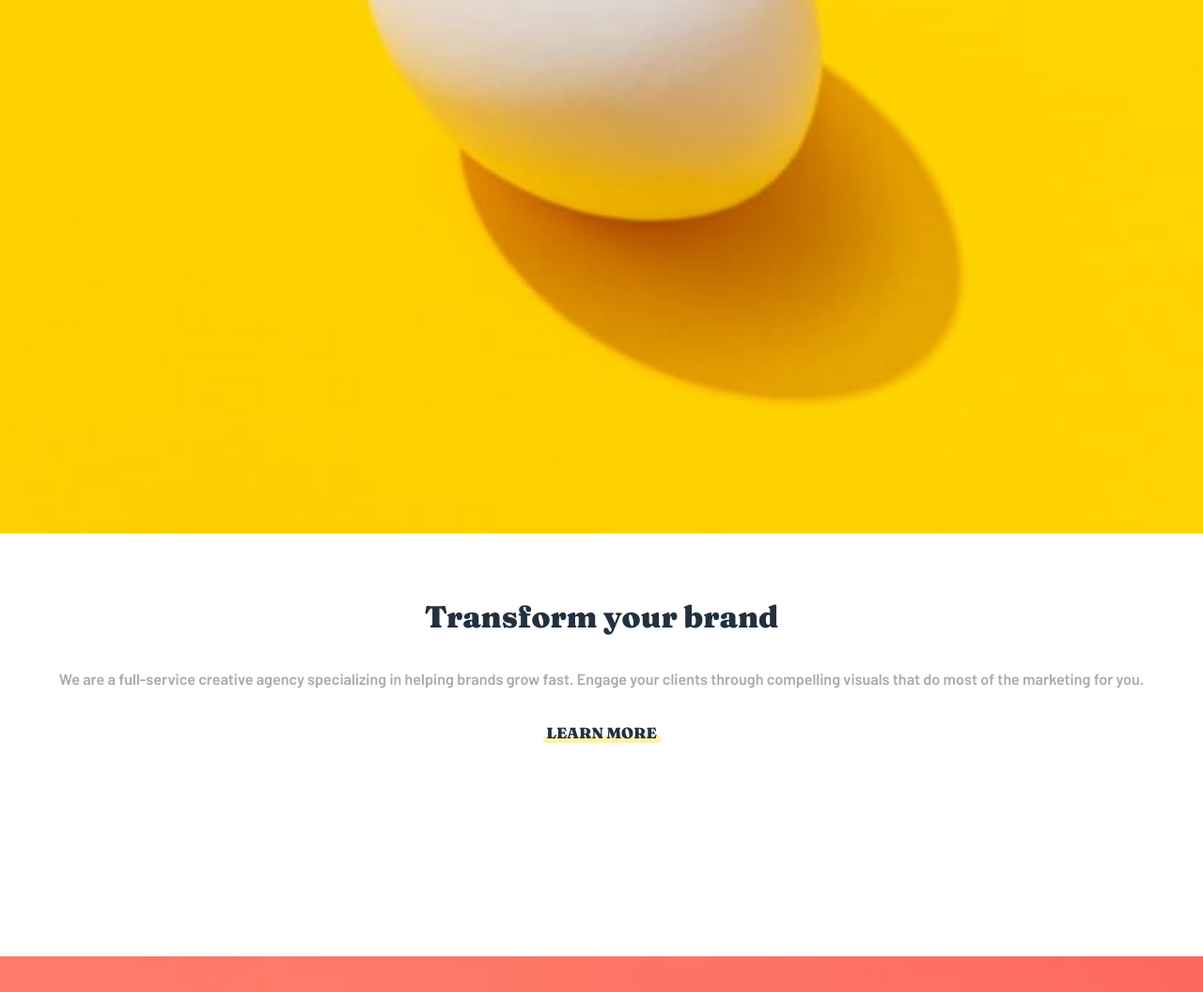
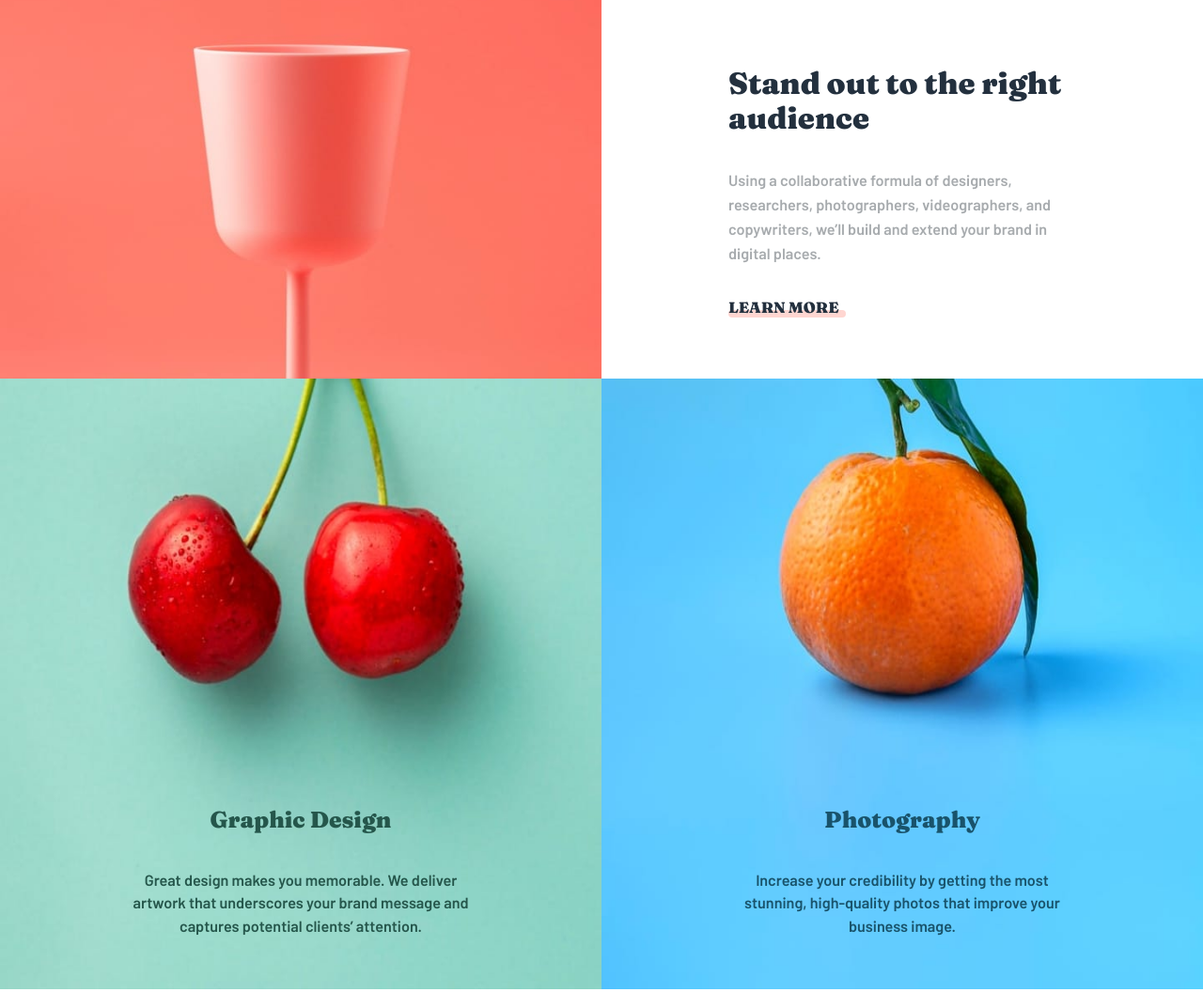
Before and after one commit to dgknfordevelop/sunnyside-agency-landing-page, a website: page index.html in a window 1280 px wide. Shown: the part 1042-2098 px from the top of the page at 94% size. Drawn offline with Linux system fonts and the light colour scheme.

Commit message:
showcase for tablet and bigger screen size coded

```diff
--- a/index.html
+++ b/index.html
@@ -44,7 +44,7 @@
       <a class="header-nav-link" href="#">Services</a>
       <a class="header-nav-link" href="#">Projects</a>
 
-      <button class="header-nav-button">
+      <button type="button" class="header-nav-button">
         CONTACT
       </button>
     </nav>
@@ -74,7 +74,7 @@
           Engage your clients through compelling visuals that do most of the marketing for you.</p>
 
 
-        <a href="#" class="showcase-item-link showcase-item-link-underline">Learn more</a>
+        <a href="#" class="showcase-item-link showcase-item-link-yellow showcase-item-link-yellow-underline">Learn more</a>
 
       </div>
 
@@ -97,7 +97,7 @@
           build and extend your brand in digital places.</p>
 
 
-        <a href="#" class="showcase-item-link showcase-item-link-underline">Learn more</a>
+        <a href="#" class="showcase-item-link showcase-item-link-purple showcase-item-link-purple-underline">Learn more</a>
       </div>
 
     </div>
--- a/scss/components/header.scss
+++ b/scss/components/header.scss
@@ -14,7 +14,7 @@
 
     @include responsive() {
         --header-color: #3ebfff;
-        background-image: url(img/image-header-desktop.jpg);
+        background-image: url(img/image-desktop-header.jpg);
     }
 
 
@@ -61,7 +61,6 @@
             padding-block-start: 10px;
             inset-block-start: 0;
             inset-inline-end: 40px;
-            border: 1px solid red;
             width: 80%;
             flex-direction: row;
             justify-content: flex-end;
@@ -94,6 +93,7 @@
             border-radius: 40px;
             background-color: var(--yellow);
             color: var(--desaturated-blue);
+            cursor: pointer;
             @include responsive("desktop"){
                 background-color: var(--white);
                 font-weight: 900;
--- a/scss/components/showcase.scss
+++ b/scss/components/showcase.scss
@@ -1,7 +1,22 @@
 .showcase{
     font-family: var(--family-fraunces);
+    @include responsive("desktop"){
+        display: grid;
+        grid-template-columns: 1fr 1fr;
+        grid-template-rows: 1fr 1fr;
+    }
 
     &-item{
+        display: flex;
+        justify-content: center;
+        font-size: 0.9rem;
+
+        @include responsive(){
+            font-size: 1.2rem;
+        }
+        @include responsive("desktop"){
+            font-size: 0.9rem;
+        }
 
         img{
             width: 100%;
@@ -15,6 +30,14 @@
             padding-inline-start: 15px;
             padding-inline-end: 15px;
             text-align: center;
+            @include responsive(){
+                justify-content: space-around;
+            }
+            @include responsive("desktop"){
+                text-align: left;
+                width: 400px;
+                justify-content: center;
+            }
         }
 
         &-header{
@@ -35,6 +58,7 @@
             color: var(--desaturated-blue);
             font-weight: 900;
 
+            &-yellow{
                 &-underline{
                     &::after{
                         content:"";
@@ -46,16 +70,88 @@
                         background-color: var(--yellow);
                         z-index: -1;
                         border-radius: 10px;
+                        @include responsive(){
+                            width: 170px;
+                            height: 15px;
+                        }
+                        @include responsive("desktop"){
+                            width: 125px;
+                            height: 8px;
+                        }
                     }
                 }
             }
 
-        &-1{
+            &-purple{
+                &-underline{
+                    &::after{
+                        content:"";
+                        position: absolute;
+                        inset-block-start:12px;
+                        width: 125px;
+                        height: 8px;
+                        opacity: 0.3;
+                        background-color: var(--soft-red);
+                        z-index: -1;
+                        border-radius: 10px;
+                        @include responsive(){
+                            width: 170px;
+                            height: 15px;
+                        }
+                        @include responsive("desktop"){
+                            width: 125px;
+                            height: 8px;
+                        }
+                    }
+                }
+            }
+            @include responsive("desktop"){
+                justify-content: left;
+            }
 
         }
+
+        &-1{
+            @include responsive("desktop"){
+                grid-column: 2 / 3;
+                grid-row: 1 / 2;
+                height: 450px;
+                background-image: url(img/image-desktop-transform.jpg);
+                background-size: 100% 100%;
+               img{
+                   display: none;
+               }
+            }
+        }
+
         &-2{
             height: 450px;
-            font-size: 0.9rem;
+            padding-block-start: 50px;
+            padding-inline:15px;
+            color: var(--desaturated-blue);
+            &-text{
+                line-height: 1.6;
+                color: var(--grayish-blue);
+            }
+            @include responsive("desktop"){
+                grid-column: 1 / 2;
+                grid-row: 1 / 2;
+            }
+        }
+
+        &-3{
+            @include responsive(){
+                height: 450px;
+                background-image: url(img/image-desktop-stand-out.jpg);
+                background-size: 100% 100%;
+               img{
+                   display: none;
+               }
+            }
+        }
+
+        &-4{
+            height: 450px;
             padding-block-start: 50px;
             padding-inline:15px;
             color: var(--desaturated-blue);
@@ -64,41 +160,42 @@
                 color: var(--grayish-blue);
             }
         }
-        &-3{
 
-        }
-        &-4{
-            height: 450px;
-            font-size: 0.9rem;
-            padding-block-start: 50px;
-            padding-inline:15px;
-            color: var(--desaturated-blue);
-            &-text{
-                line-height: 1.6;
-                color: var(--grayish-blue);
-            }
-        }
         &-5{
-            display: flex;
             align-items: flex-end;
             height: 650px;
-            font-size: 0.9rem;
             line-height: 1.5;
             background-image: url(img/image-graphic-design.jpg);
             background-size: 100% 100%;
             color: var(--desaturated-cyan);
+            @include responsive(){
+                background-image: url(img/image-desktop-graphic-design.jpg);
+                background-size: 100% 100%;
+            }
+            @include responsive("desktop"){
+                .showcase-item-wrapper{
+                    text-align: center;
+                }
+            }
+        }
 
-
-        }
         &-6{
-            display: flex;
             align-items: flex-end;
             height: 650px;
-            font-size: 0.9rem;
+            text-align: center;
             line-height: 1.5;
             background-image: url(img/image-photography.jpg);
             background-size: 100% 100%;
             color: var(--dark-blue);
+            @include responsive(){
+                background-image: url(img/image-desktop-photography.jpg);
+                background-size: 100% 100%;
+            }
+            @include responsive("desktop"){
+                .showcase-item-wrapper{
+                    text-align: center;
+                }
+            }
 
         }
 
```
Also changed, not shown: img/image-desktop-gallery-cone.jpg (added), img/image-desktop-gallery-milkbottles.jpg (added), img/image-desktop-gallery-orange.jpg (added), img/image-desktop-gallery-sugarcubes.jpg (added), img/image-desktop-graphic-design.jpg (added), img/image-desktop-header.jpg (renamed from img/image-header-desktop.jpg), img/image-desktop-photography.jpg (added), img/image-desktop-stand-out.jpg (added), img/image-desktop-transform.jpg (added), main.css. Lines whose indentation alone changed are shown as unchanged.
